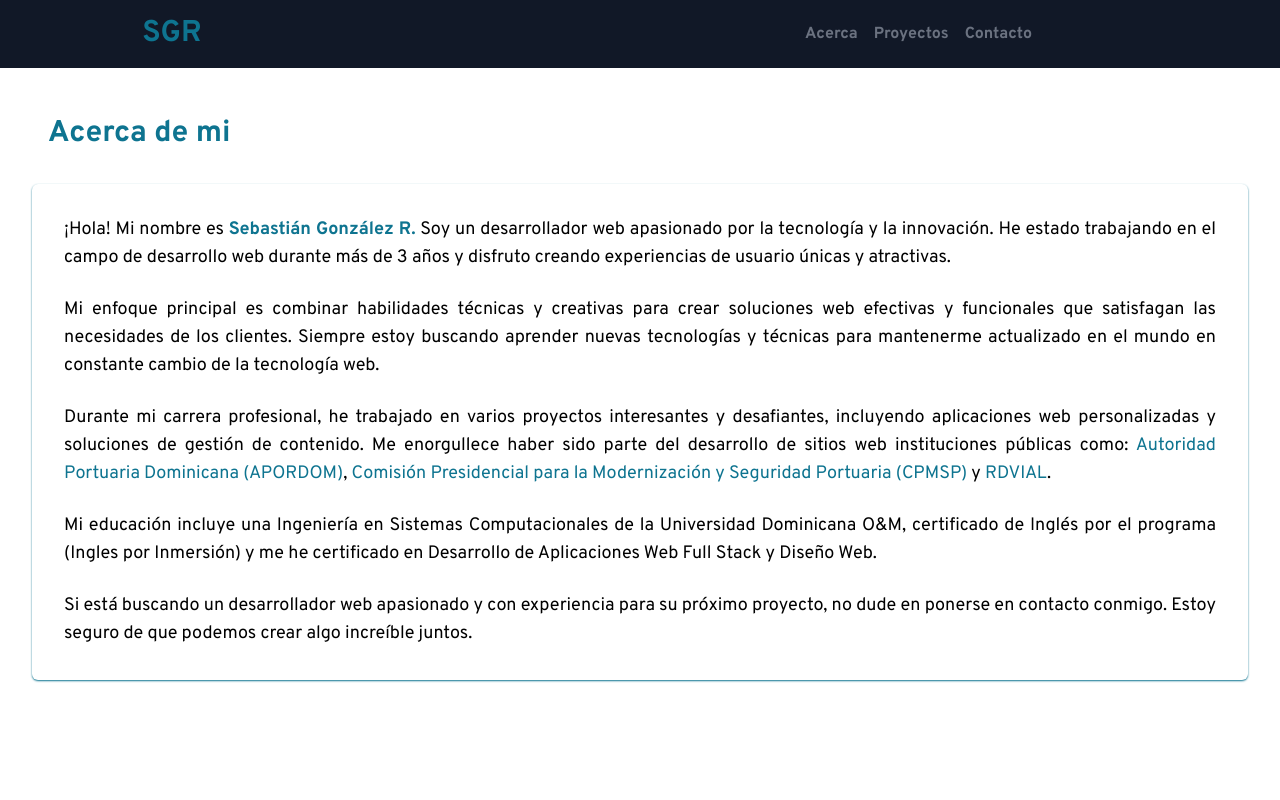
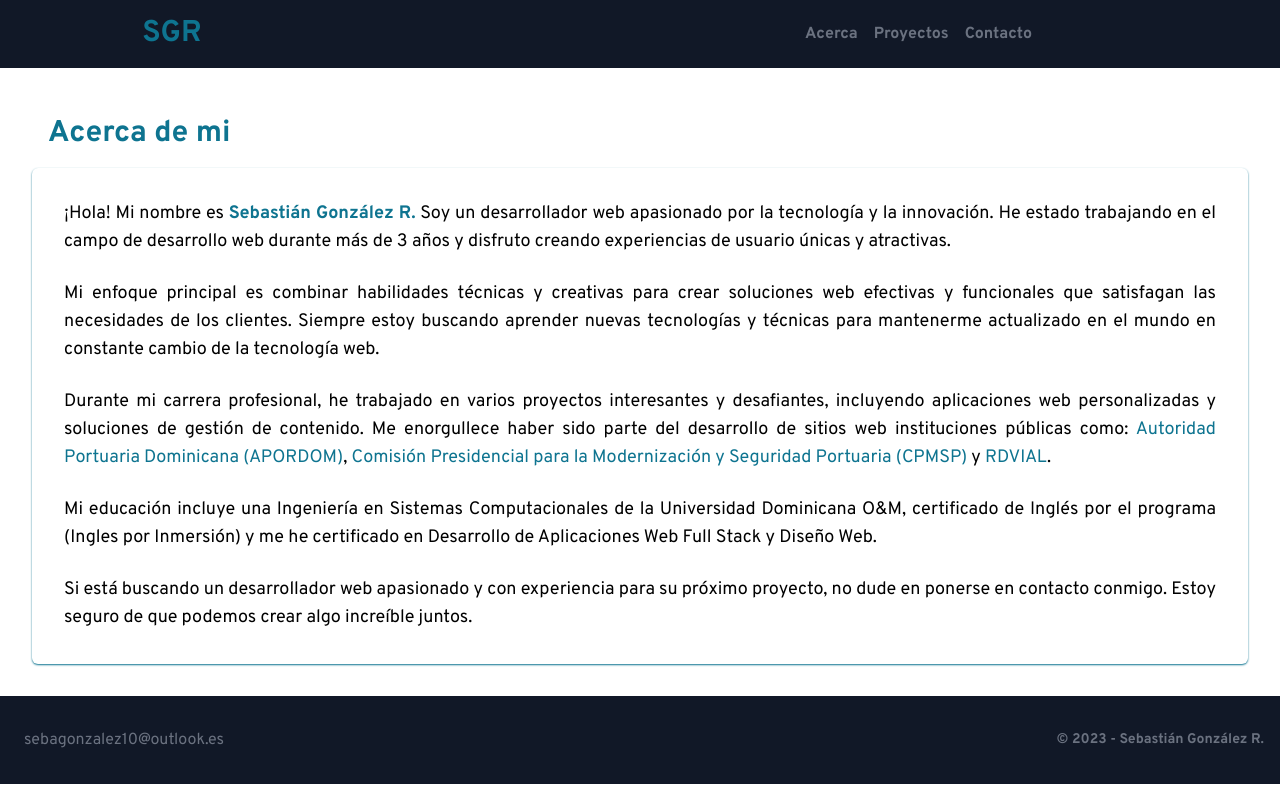
Before and after one commit to Sebastian0896/sg-portafolio, a Next.js app: page /acerca in a window 1280 px wide. Shown: the top 800 px of the page. Built offline with nearby package versions, Linux system fonts and the light colour scheme.

Commit message:
Corrigiendo el footer en la página Acerca

```diff
--- a/src/components/footer.js
+++ b/src/components/footer.js
@@ -3,7 +3,7 @@
 const Footer = () => {
     return(
 
-        <footer className="footer p-4 w-full bg-gray-900 relative">
+        <footer className="footer p-4 w-full bg-gray-900 absolue bottom-0">
             <div className="container flex justify-around items-center mx-auto xs:block sm:block md:flex">
                 <div className="w-1/2 xs:w-full sm:w-full">
                     <ul className="medias flex justify-start xs:p-0 sm:p-0 md:p-2">
--- a/src/pages/acerca.js
+++ b/src/pages/acerca.js
@@ -4,9 +4,9 @@ export default function Acerca(){
 
     return(
         <Layout title="Acerca">
-            <section className="relative h-screen">
+            <section className="acerca">
                 <h3 className="text-cyan-700">Acerca de mi</h3>
-                <div className="rounded-md shadow-cyan-700 shadow-sm   p-8 my-4 bg-white about relative w-full xs:w-full md:w-1/2 lg:w-1/2 xl:w-full 2xl:w-1/2">
+                <div className="rounded-md shadow-cyan-700 shadow-sm  p-8 my-4bg-white about w-full xs:w-full md:w-1/2 lg:w-1/2 xl:w-full 2xl:w-1/2">
                     <p className="text-justify text-lg">¡Hola! Mi nombre es <span className="font-bold text-cyan-700">Sebastián González R.</span> Soy un desarrollador web apasionado por la tecnología y la innovación. He estado trabajando en el campo de desarrollo web durante más de 3 años y disfruto creando experiencias de usuario únicas y atractivas.</p><br></br>
                     <p className="text-justify text-lg">Mi enfoque principal es combinar habilidades técnicas y creativas para crear soluciones web efectivas y funcionales que satisfagan las necesidades de los clientes. Siempre estoy buscando aprender nuevas tecnologías y técnicas para mantenerme actualizado en el mundo en constante cambio de la tecnología web.</p><br />
                     <p className="text-justify text-lg">Durante mi carrera profesional, he trabajado en varios proyectos interesantes y desafiantes, incluyendo aplicaciones web personalizadas y soluciones de gestión de contenido. Me enorgullece haber sido parte del desarrollo de sitios web instituciones públicas como: <a href="https://portuaria.gob.do" target="_blank" className="text-cyan-700">Autoridad Portuaria Dominicana (APORDOM)</a>, <a href="https://cpp.gob.do/" target="_blank" className="text-cyan-700">Comisión Presidencial para la Modernización y Seguridad Portuaria (CPMSP) </a>y <a href="https://pwebrdvial.azurewebsites.net" target="_blank" className="text-cyan-700">RDVIAL</a>.</p><br />
--- a/src/pages/proyectos.js
+++ b/src/pages/proyectos.js
@@ -9,7 +9,7 @@ export default function Proyectos(){
     const projectsIcon = ["wordpress-30", "wordpress-30", "wordpress-30"]
     return(
         <Layout>
-            <section className="projects-section">
+            <section className="proyectos">
                 <h3 className="text-white text-center">Proyectos</h3>
                 <div className="projects-container xl:p-12 lg:p-12 xs:p-0 sm:p-2 2xl:w-10/12 mx-auto rounded-md sm:h-screen 2xl:h-screen">
                 <ul className="md:flex flex-wrap justify-center">
```
